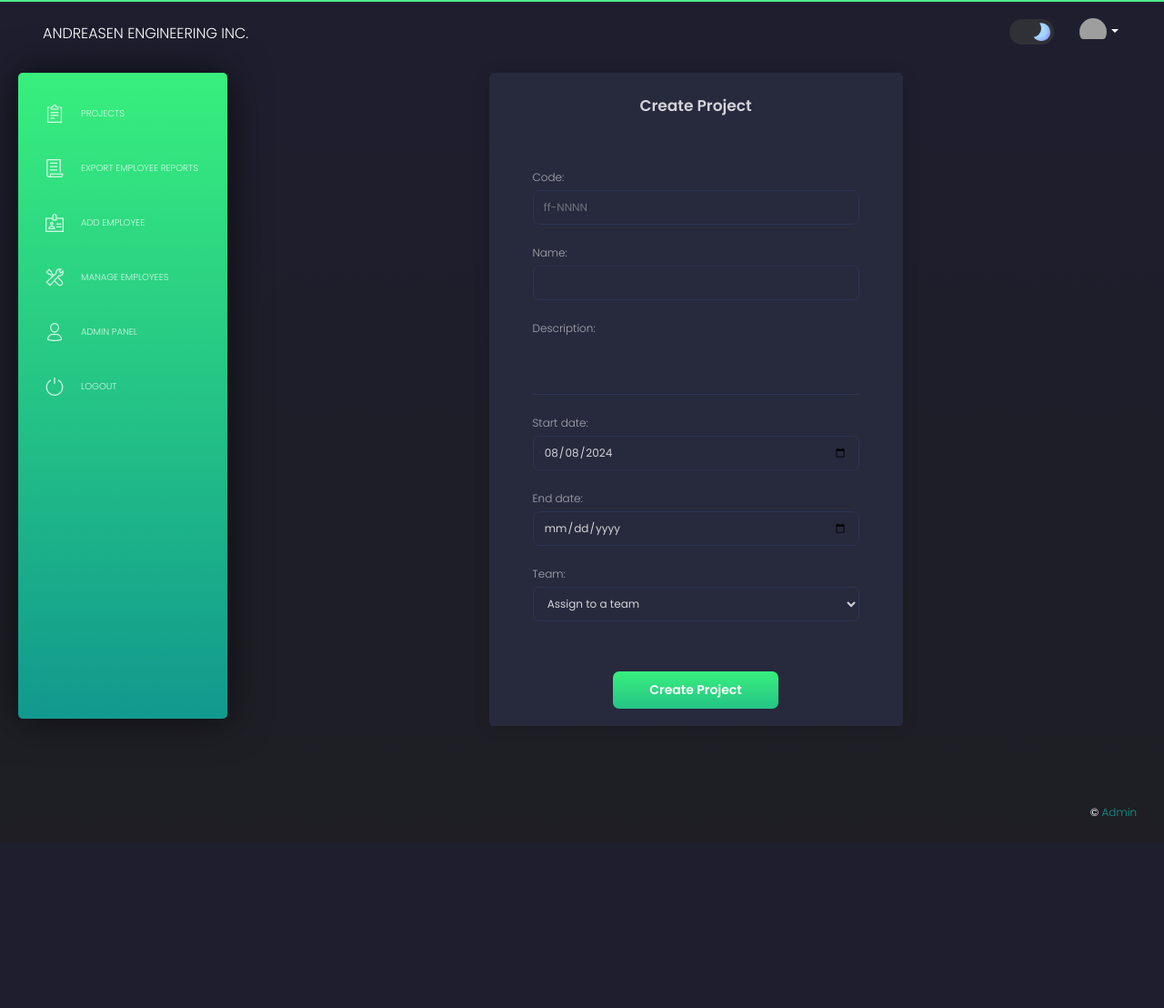
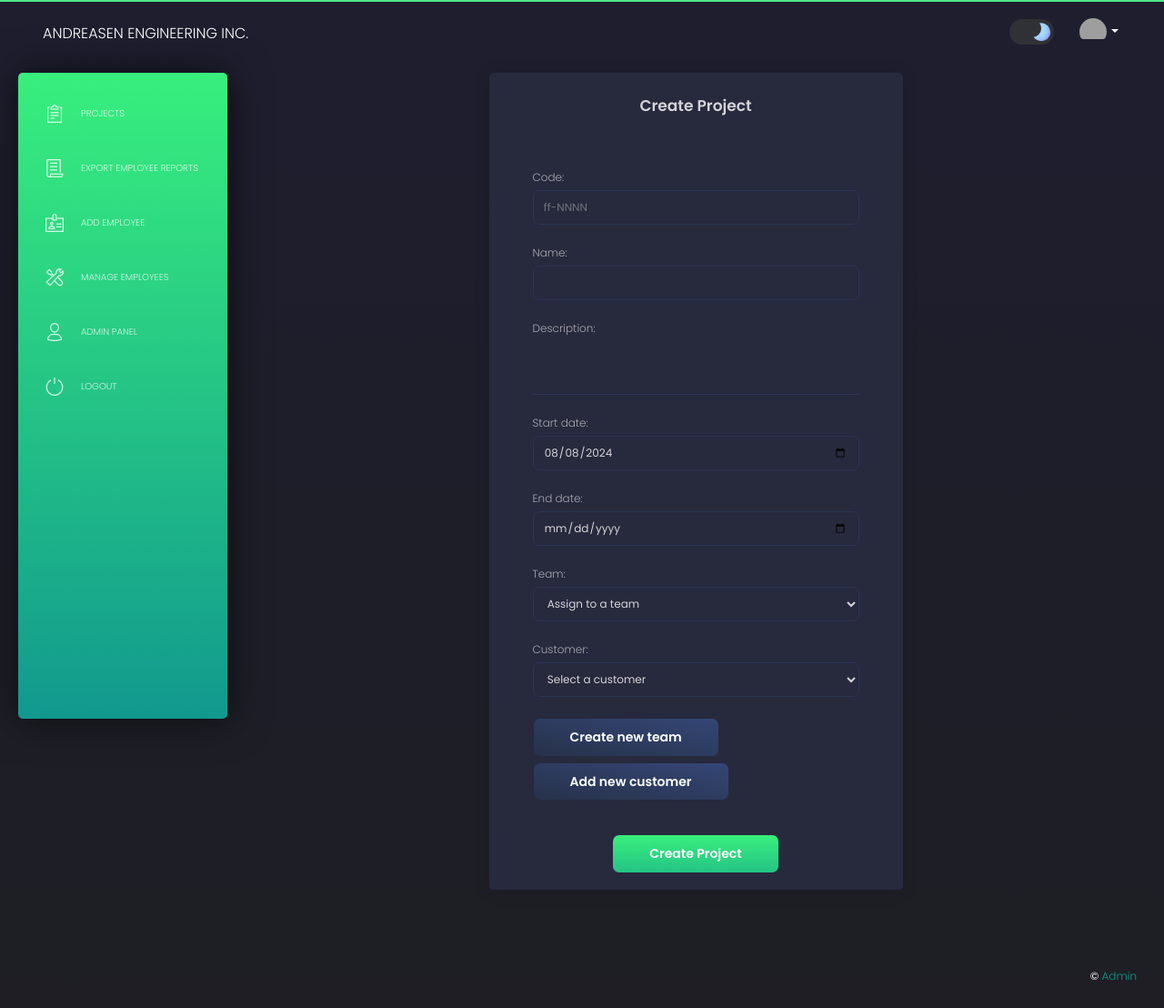
Before and after one commit to naayifmuhammad/Andreasen-TimeSheet-App, a Django app: page /create_project/ in a window 1280 px wide. Shown: the whole page at 91% size. Before the commit the page ends 897 px from the top, so only its background shows below. Run offline with Django 3.2, Linux system fonts and the light colour scheme; the visitor is signed in with stand-in values (Sample User, id 1); data that the repository does not hold is empty; some libraries are stand-ins or nearby versions; grey boxes are pictures that could not be loaded.

```diff
--- a/apps/home/forms.py
+++ b/apps/home/forms.py
@@ -1,6 +1,6 @@
 from typing import Any
 from django import forms
-from .models import Timesheet, Project, Team
+from .models import Timesheet, Project, Team, Customer
 from django.contrib.auth.forms import UserCreationForm
 from django.utils import timezone
 from django.core.validators import MaxValueValidator
@@ -29,13 +29,20 @@ class TimesheetForm(forms.ModelForm):
 class ProjectForm(forms.ModelForm):
     team = forms.ModelChoiceField(queryset=Team.objects.all(),
                                   widget=forms.Select(
-                                      attrs={'class' : 'form-control option-background'}
+                                      attrs={'class' : 'form-control option-background', "id" : 'team-select'}
                                   ),
                                   empty_label='Assign to a team'
                                   )
+    customer = forms.ModelChoiceField(
+        queryset=Customer.objects.all(),
+        widget=forms.Select(
+            attrs={'class': 'form-control', 'id': 'customer-select'}
+        ),
+        empty_label='Select a customer'
+    )
     class Meta:
         model = Project
-        fields = ['code', 'name', 'description', 'start_date', 'end_date','team']
+        fields = ['code', 'name', 'description', 'start_date', 'end_date','team','customer']
         widgets = {
             'code': forms.TextInput(attrs={'placeholder': 'ff-NNNN', 'class': 'form-control'}),
             'name': forms.TextInput(attrs={'class': 'form-control'}),
--- a/apps/home/urls.py
+++ b/apps/home/urls.py
@@ -9,6 +9,8 @@ urlpatterns = [
     # The home page
     path('', views.index, name='home'),
     path('create_project/', views.create_project, name='create_project'),  # URL for creating a new project
+    path('add-customer/', views.add_customer, name='add_customer'),
+    path('add-team/', views.add_team, name='add_team'),
     #path('create_timesheet/', views.create_timesheet, name='create_timesheet'),  # URL for creating a timesheet
     path('projects/', views.projects_tab, name='projects_tab'),
 
--- a/apps/home/views.py
+++ b/apps/home/views.py
@@ -1,12 +1,12 @@
 from django import template
 from django.contrib.auth.decorators import login_required
-from django.http import HttpResponse, HttpResponseRedirect
+from django.http import HttpResponse, HttpResponseRedirect, JsonResponse
 from django.template import loader
 from django.contrib import messages
 from django.urls import reverse
 from .forms import TimesheetForm, ProjectForm, EditProjectForm
 from django.shortcuts import render, redirect, get_object_or_404
-from .models import Project, Timesheet, Team
+from .models import Project, Timesheet, Team, Customer
 from django.db.models import Sum
 from django.utils.timezone import now
 from .forms import EmployeeCreationForm
@@ -261,42 +261,45 @@ def export_timesheet(request, start_date, end_date):
 def project_details(request,project_id):
     project = get_object_or_404(Project, pk=project_id)
     individual_time_sheet_data = dict()
+    exclusive_staff_data = dict()
+    timesheets = Timesheet.objects.filter(project=project)
+    total_time = 0
+    if timesheets.exists():
+        if request.user.is_staff:
+            # If user is staff, fetch total hours worked by all employees on this project
+            timesheets = Timesheet.objects.filter(project=project).order_by('date')
 
-    exclusive_staff_data = dict()
+            total_time = timesheets.aggregate(total_time=Sum('hours_worked'))['total_time'] or 0
 
-    if request.user.is_staff:
-        # If user is staff, fetch total hours worked by all employees on this project
-        timesheets = Timesheet.objects.filter(project=project).order_by('date')
-        total_time = timesheets.aggregate(total_time=Sum('hours_worked'))['total_time'] or 0
+            exclusive_staff_data['total_timesheet_count'] = timesheets.count()
 
-        exclusive_staff_data['total_timesheet_count'] = timesheets.count()
+            timesheets = timesheets.select_related('employee').order_by('date')
+            # Fetch distinct employees who have contributed to the project
+            employee_ids = timesheets.values_list('employee_id', flat=True).distinct()
+            employees = get_user_model().objects.filter(id__in=employee_ids)
 
-        timesheets = timesheets.select_related('employee').order_by('date')
-        # Fetch distinct employees who have contributed to the project
-        employee_ids = timesheets.values_list('employee_id', flat=True).distinct()
-        employees = get_user_model().objects.filter(id__in=employee_ids)
+            for employee in employees:
+                timesheets_of_employee = timesheets.filter(employee = employee)
+                timesheetcount = timesheets_of_employee.count()
+                individual_time_sheet_data[employee] = {
+                    'timesheets' : timesheets_of_employee,
+                    'total_hours_worked' : timesheets_of_employee.aggregate(hours_worked = Sum('hours_worked'))['hours_worked'] or 0,
+                    'timesheetcount' : timesheetcount,
+                }
+            exclusive_staff_data['individual_time_sheet_data'] = individual_time_sheet_data
 
-        for employee in employees:
-            timesheets_of_employee = timesheets.filter(employee = employee)
-            timesheetcount = timesheets_of_employee.count()
-            individual_time_sheet_data[employee] = {
-                'timesheets' : timesheets_of_employee,
-                'total_hours_worked' : timesheets_of_employee.aggregate(hours_worked = Sum('hours_worked'))['hours_worked'] or 0,
-                'timesheetcount' : timesheetcount,
-            }
-        exclusive_staff_data['individual_time_sheet_data'] = individual_time_sheet_data
-
+        else:
+            # If user is not staff, fetch timesheets added by the current user only
+            timesheets = Timesheet.objects.filter(project=project, employee=request.user).order_by('date')
+            total_time = timesheets.aggregate(total_time=Sum('hours_worked'))['total_time'] or 0
+            timesheetcount = timesheets.count()
     else:
-        # If user is not staff, fetch timesheets added by the current user only
-        timesheets = Timesheet.objects.filter(project=project, employee=request.user).order_by('date')
-        total_time = timesheets.aggregate(total_time=Sum('hours_worked'))['total_time'] or 0
-        timesheetcount = timesheets.count()
-
+        timesheets = Timesheet.objects.none()
     context = {
         'project': project,
         'timesheets': timesheets,
         'total_time': total_time,
-        'biweekly_ranges' : getBiWeeklyRanges(),
+        'biweekly_ranges' : getBiWeeklyRanges() if timesheets.exists() else None,
     }
 
     if request.user.is_staff: # only needed for staff
@@ -396,6 +399,38 @@ def create_project(request):
     return render(request, 'home/new-project.html', {'form': form})
 
 
+
+
+@login_required(login_url="/login/")
+def add_customer(request):
+    if request.method == 'POST' and request.is_ajax():
+        name = request.POST.get('name')
+        if not name:
+            return JsonResponse({'success': False, 'error': 'Customer name cannot be empty'})
+
+        if Customer.objects.filter(name=name).exists():
+            return JsonResponse({'success': False, 'error': 'Customer with this name already exists'})
+
+        customer = Customer.objects.create(name=name)
+        return JsonResponse({'success': True, 'id': customer.id, 'name': customer.name})
+    return JsonResponse({'success': False, 'error': 'Invalid request'})
+
+@login_required(login_url="/login/")
+def add_team(request):
+    if request.method == 'POST' and request.is_ajax():
+        name = request.POST.get('name')
+        if not name:
+            return JsonResponse({'success': False, 'error': 'Team name cannot be empty'})
+
+        if Team.objects.filter(name=name).exists():
+            return JsonResponse({'success': False, 'error': 'Team with this name already exists'})
+
+        team = Team.objects.create(name=name)
+        return JsonResponse({'success': True, 'id': team.id, 'name': team.name})
+    return JsonResponse({'success': False, 'error': 'Invalid request'})
+
+
+
 @login_required(login_url="/login/")
 def timesheet_entry(request, project_id):
     project = get_object_or_404(Project, pk=project_id)
@@ -432,12 +467,10 @@ def delete_user(request, user_id):
 
 @login_required(login_url="/login/")
 def delete_timesheet(request, timesheet_id):
-    if not request.user.is_staff:  #only employees can do this
-        timesheet = get_object_or_404(Timesheet, id=timesheet_id)
-        project = timesheet.project
-        timesheet.delete()
-        return redirect('project_details', project_id = project.id)
-    return redirect('')
+    timesheet = get_object_or_404(Timesheet, id=timesheet_id)
+    project = timesheet.project
+    timesheet.delete()
+    return redirect('project_details', project_id = project.id)
 
 
 @login_required(login_url="/login/")
--- a/apps/templates/home/new-project.html
+++ b/apps/templates/home/new-project.html
@@ -20,6 +20,12 @@
                         {% csrf_token %}
                         <div class="card-body px-5 py-3">
                             {{ form.as_p }}
+                            <button type="button" class="btn form-class" data-toggle="modal" data-target="#addTeamModal">
+                                Create new team
+                            </button>
+                            <button type="button" class="btn form-class" data-toggle="modal" data-target="#addCustomerModal">
+                                Add new customer
+                            </button>
                         </div>
                         <div class="card-footer text-center">
                             <button type="submit" class="btn btn-primary">Create Project</button>
@@ -30,4 +36,120 @@
         </div>
     </div>
 </div>
+
+
+<!-- Modal for adding a new team -->
+<div class="modal fade" id="addTeamModal" tabindex="-1" role="dialog" aria-labelledby="addTeamModalLabel" aria-hidden="true">
+    <div class="modal-dialog" role="document">
+      <div class="modal-content">
+        <div class="modal-header">
+          <h5 class="modal-title" id="addTeamModalLabel">Create New Team</h5>
+          <button type="button" class="close" data-dismiss="modal" aria-label="Close">
+            <span aria-hidden="true">&times;</span>
+          </button>
+        </div>
+        <div class="modal-body">
+          <form id="add-team-form">
+            <div class="form-group">
+              <label for="team-name">Team Name</label>
+              <input type="text" class="form-control" id="team-name" placeholder="Enter team name">
+            </div>
+            <div class="modal-footer">
+              <button type="button" class="btn btn-secondary" data-dismiss="modal">Close</button>
+              <button type="button" class="btn btn-primary" id="save-team">Save new team</button>
+            </div>
+          </form>
+        </div>
+      </div>
+    </div>
+  </div>
+
+  <!-- Modal for adding a new customer -->
+<div class="modal fade" id="addCustomerModal" tabindex="-1" role="dialog" aria-labelledby="addCustomerModalLabel" aria-hidden="true">
+    <div class="modal-dialog" role="document">
+      <div class="modal-content">
+        <div class="modal-header">
+          <h5 class="modal-title" id="addCustomerModalLabel">Add New Customer</h5>
+          <button type="button" class="close" data-dismiss="modal" aria-label="Close">
+            <span aria-hidden="true">&times;</span>
+          </button>
+        </div>
+        <div class="modal-body">
+          <form id="add-customer-form">
+            <div class="form-group">
+              <label for="customer-name">Customer Name</label>
+              <input type="text" class="form-control" id="customer-name" placeholder="Enter customer name">
+            </div>
+            <div class="modal-footer">
+              <button type="button" class="btn btn-secondary" data-dismiss="modal">Close</button>
+              <button type="button" class="btn btn-primary" id="save-customer">Save Customer</button>
+            </div>
+          </form>
+        </div>
+      </div>
+    </div>
+  </div>
+
+  <script>
+    $(document).ready(function(){
+        $('#save-customer').click(function(){
+            var customerName = $('#customer-name').val();
+            if(customerName.trim() === ""){
+                alert("Customer name cannot be empty!");
+                return;
+            }
+            $.ajax({
+                url: "{% url 'add_customer' %}",
+                type: "POST",
+                data: {
+                    'name': customerName,
+                    'csrfmiddlewaretoken': '{{ csrf_token }}'
+                },
+                success: function(data){
+                    if(data.success){
+                        // Add the new customer to the dropdown and select it
+                        var newOption = new Option(data.name, data.id, true, true);
+                        $('#customer-select').append(newOption).trigger('change');
+                        // Close the modal
+                        $('#addCustomerModal').modal('hide');
+                    } else {
+                        alert(data.error);
+                    }
+                },
+                error: function(){
+                    alert("Something went wrong. Please try again.");
+                }
+            });
+        });
+        $('#save-team').click(function(){
+            var teamName = $('#team-name').val();
+            if(teamName.trim() === ""){
+                alert("team name cannot be empty!");
+                return;
+            }
+            $.ajax({
+                url: "{% url 'add_team' %}",
+                type: "POST",
+                data: {
+                    'name': teamName,
+                    'csrfmiddlewaretoken': '{{ csrf_token }}'
+                },
+                success: function(data){
+                    if(data.success){
+                        // Add the new team to the dropdown and select it
+                        var newOption = new Option(data.name, data.id, true, true);
+                        $('#team-select').append(newOption).trigger('change');
+                        // Close the modal
+                        $('#addTeamModal').modal('hide');
+                    } else {
+                        alert(data.error);
+                    }
+                },
+                error: function(){
+                    alert("Something went wrong. Please try again.");
+                }
+            });
+        });
+    });
+</script>
 {% endblock %}
--- a/apps/templates/includes/scripts.html
+++ b/apps/templates/includes/scripts.html
@@ -3,9 +3,8 @@
 <script src="{{ ASSETS_ROOT }}/js/core/popper.min.js"></script>
 <script src="{{ ASSETS_ROOT }}/js/core/bootstrap.min.js"></script>
 <script src="{{ ASSETS_ROOT }}/js/plugins/perfect-scrollbar.jquery.min.js"></script>
-<!--  Google Maps Plugin    -->
-<!-- Place this tag in your head or just before your close body tag. -->
-<script src="https://maps.googleapis.com/maps/api/js?key=YOUR_KEY_HERE"></script>
+<!-- <script src="https://code.jquery.com/jquery-3.6.0.min.js"></script> -->
+
 <!-- Chart JS -->
 <script src="{{ ASSETS_ROOT }}/js/plugins/chartjs.min.js"></script>
 <!--  Notifications Plugin    -->
--- a/apps/templates/layouts/base.html
+++ b/apps/templates/layouts/base.html
@@ -15,6 +15,7 @@
         {% endif %}
     </title>
 
+    {% include 'includes/scripts.html' %}
     <!--     Fonts and icons     -->
     <link href="https://fonts.googleapis.com/css?family=Poppins:200,300,400,600,700,800" rel="stylesheet"/>
     <link href="https://use.fontawesome.com/releases/v5.0.6/css/all.css" rel="stylesheet">
@@ -49,7 +50,7 @@
     </div>
 
 
-    {% include 'includes/scripts.html' %}
+
 
     <!-- Specific Page JS goes HERE  -->
     {% block javascripts %}{% endblock javascripts %}
```
Also changed, not shown: apps/home/models.py (+8 -0 lines), apps/home/utils.py (+7 -3 lines), apps/templates/home/project_details.html (+10 -3 lines).
